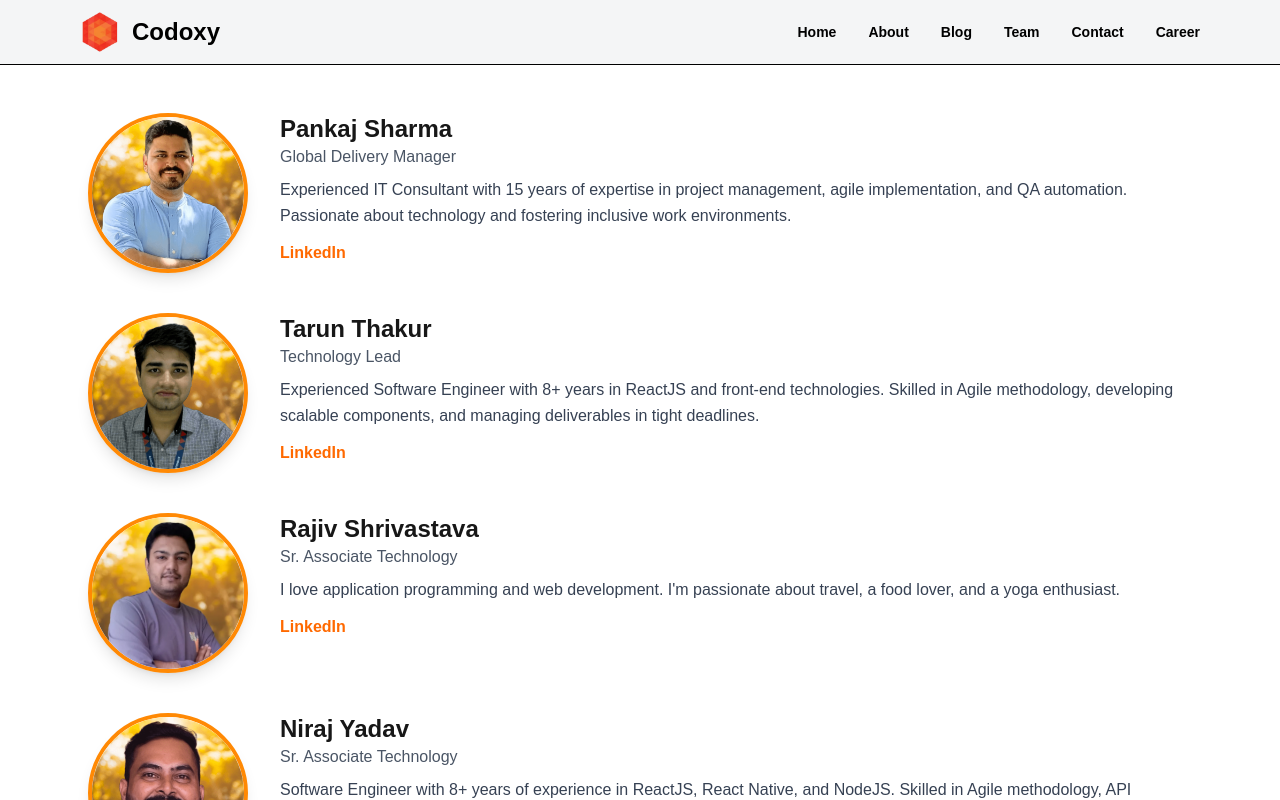
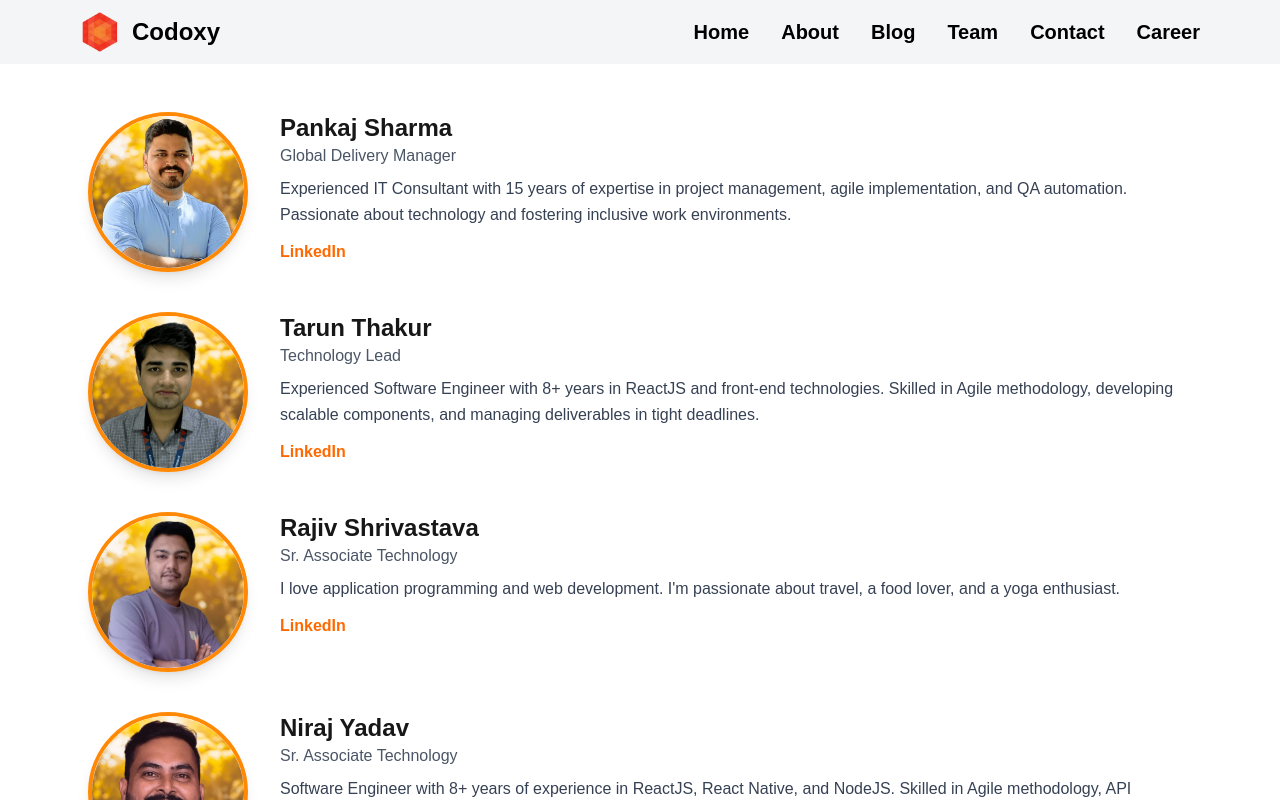
Before and after one commit to Vaishali2611-cdxy/Web_app_Codoxy, a Next.js app: page /team in a window 1280 px wide. Built offline with nearby package versions, Linux system fonts and the light colour scheme.

Commit message:
updated team profile and navbar

```diff
--- a/src/app/components/Navbar.tsx
+++ b/src/app/components/Navbar.tsx
@@ -17,7 +17,7 @@ function Navbar({ className }: { className?: string }) {
   ];
 
   return (
-    <header className={`sticky top-0 z-50 bg-gray-100/90 backdrop-blur border-b text-black ${className ?? ""}`}>
+    <header className={`sticky top-0 z-50 bg-gray-100/90 backdrop-blur  text-black ${className ?? ""}`}>
       <div className="max-w-6xl mx-auto flex items-center justify-between h-16 px-4">
         {/* Logo */}
         <Link href="/" className="flex items-center space-x-2">
@@ -32,7 +32,7 @@ function Navbar({ className }: { className?: string }) {
         </Link>
 
         {/* Desktop menu */}
-        <nav className="hidden md:flex items-center gap-8 text-sm font-bold">
+        <nav className="hidden md:flex items-center gap-8 text-xl font-bold">
           {menu.map((m) => (
             <Link key={m.href} href={m.href} className="hover:text-orange-600 transition-colors">
               {m.label}
--- a/src/app/layout.tsx
+++ b/src/app/layout.tsx
@@ -25,6 +25,8 @@ export const metadata: Metadata = {
   description: "We provide world-class solutions to grow your business.",
 };
 
+export const metadataIcon = { icons: { icon: '/favicon.ico' } };
+
 export default function RootLayout({
   children,
 }: Readonly<{
--- a/src/app/team/page.tsx
+++ b/src/app/team/page.tsx
@@ -121,13 +121,13 @@ const teamMembers = [
       " .NET Developer with 3 years of experience in ASP.NET Core, REST APIs, EF Core, MVC, and SQL Server.I also have hands-on expertise in React.js and Microsoft Azure for building scalable applications.",
   },
   {
-    name: "",
-    role: "Naman Jagtap",
-    image: "/team/Yash.pg",
-    linkedin: "https://www.linkedin.com/in/yash-verma-761774167/",
+    name: "Naman Jagtap",
+    role: "Associate Software Developer",
+    image: "/team/Naman-1.png",
+    linkedin: "https://www.linkedin.com/in/naman-jagtap-1688891ba/",
     profileUrl: "team/#",
     about:
-      "Experienced Software Engineer with 3+ years in ReactJS & NodeJS. Expert in Agile methodology, API development, and AWS cloud solutions.",
+      "Software developer skilled in .NET, React, Next.js, SQL Server, and Azure, delivering performant, scalable, and secure applications.Key contributor across design–development–deployment, with impactful work on WCSS and BWW. Strong problem-solving and cross-functional collaboration, focused on high-quality, reliable outcomes.",
   },
   {
     name: "Pawan Singh",
```
Also changed, not shown: public/icon.svg (added), public/team/Naman-1.png (added).
